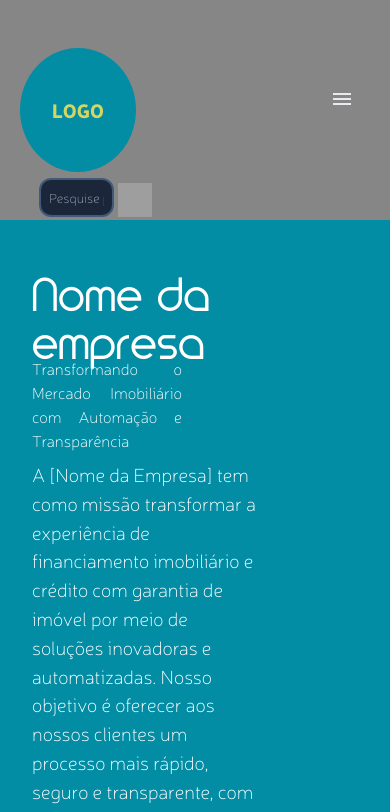
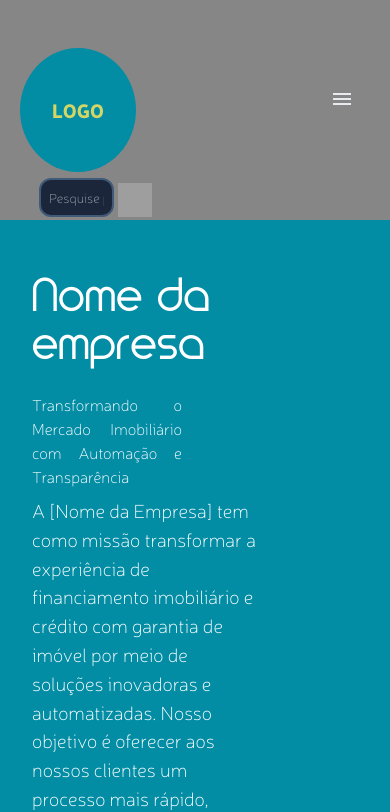
Before and after one commit to Luan-Lopes-da-Silva/walli-company, a Next.js app: page /sobre in a window 390 px wide. Shown: the top 812 px of the page. Built offline with nearby package versions, Linux system fonts and the light colour scheme; grey boxes are pictures that could not be loaded.

Commit message:
Fix spacings

```diff
--- a/src/app/sobre/sobre.module.scss
+++ b/src/app/sobre/sobre.module.scss
@@ -565,7 +565,7 @@ $black: #000000;
                     p:nth-child(2){
                         font-family: 'Text';
                         font-size: 1rem;
-                        margin-top: -1.25rem;
+                        margin-top: 1rem;
                         width: 150px;
                     }
 
```
